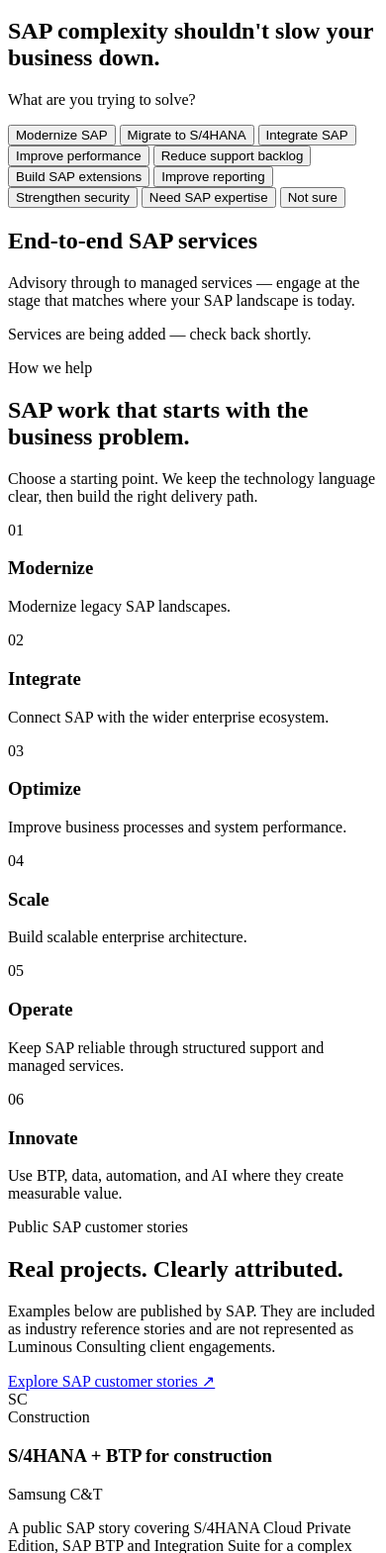
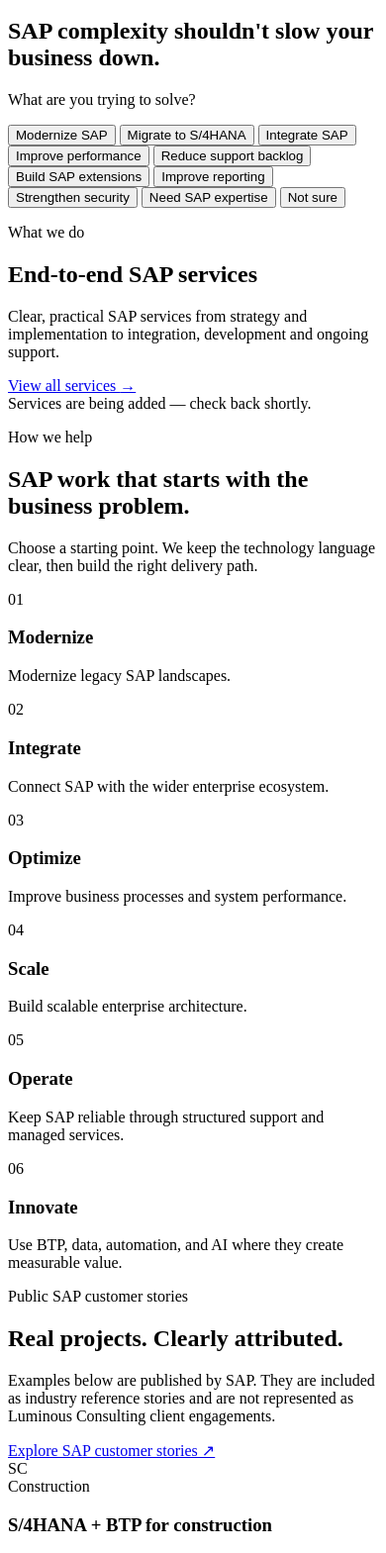
Before and after one commit to bhawanirathore7773/Luminous-consulting, a Django app: page / in a window 390 px wide. Shown: the part 3957-5526 px from the top of the page at 99% size. Run offline with Django 5.2, Linux system fonts and the light colour scheme; data that the repository does not hold is empty; some libraries are stand-ins or nearby versions.

Commit message:
Improve service cards with visual imagery and responsive UX

```diff
--- a/core/templates/core/partials/services_teaser.html
+++ b/core/templates/core/partials/services_teaser.html
@@ -1,23 +1,46 @@
-<section class="bg-white">
-    <div class="mx-auto max-w-7xl px-6 py-20">
-        <div class="max-w-xl">
-            <h2 class="text-3xl font-semibold tracking-tight text-navy-950">End-to-end SAP services</h2>
-            <p class="mt-4 text-ink/70">Advisory through to managed services — engage at the stage that matches where your SAP landscape is today.</p>
+<section class="bg-white" aria-labelledby="services-teaser-heading">
+    <div class="mx-auto max-w-7xl px-5 py-16 sm:px-6 md:py-20">
+        <div class="flex flex-col gap-5 md:flex-row md:items-end md:justify-between">
+            <div class="max-w-2xl">
+                <p class="text-sm font-semibold uppercase tracking-[0.16em] text-accent">What we do</p>
+                <h2 id="services-teaser-heading" class="mt-3 text-3xl font-semibold tracking-tight text-navy-950 md:text-4xl">End-to-end SAP services</h2>
+                <p class="mt-4 text-base leading-7 text-ink/70">Clear, practical SAP services from strategy and implementation to integration, development and ongoing support.</p>
+            </div>
+            <a href="/services/" class="inline-flex shrink-0 items-center text-sm font-semibold text-accent transition-transform hover:translate-x-1">View all services <span class="ml-2" aria-hidden="true">→</span></a>
         </div>
 
         {% if services %}
-            <div class="mt-10 grid gap-px overflow-hidden rounded-md border border-gray-200 bg-gray-200 sm:grid-cols-2 lg:grid-cols-4">
+            <div class="mt-10 grid gap-5 sm:grid-cols-2 lg:grid-cols-4">
                 {% for service in services %}
-                    <a href="{{ service.get_absolute_url }}" class="group flex flex-col gap-2 bg-white p-6 transition-colors hover:bg-gray-50">
-                        <p class="font-medium text-navy-950 group-hover:text-accent">{{ service.name }}</p>
-                        <p class="text-sm leading-relaxed text-ink/70">{{ service.short_summary }}</p>
+                    <a href="{{ service.get_absolute_url }}" class="group overflow-hidden rounded-2xl border border-gray-200 bg-white shadow-sm transition-all duration-300 hover:-translate-y-1 hover:border-accent/40 hover:shadow-xl focus:outline-none focus:ring-2 focus:ring-accent/40">
+                        <div class="relative aspect-[4/3] overflow-hidden bg-gray-100">
+                            {% if forloop.counter == 1 %}
+                                <img src="https://images.unsplash.com/photo-1556761175-b413da4baf72?auto=format&fit=crop&w=900&q=80" alt="SAP consulting and business advisory team" loading="lazy" class="h-full w-full object-cover transition-transform duration-500 group-hover:scale-105">
+                            {% elif forloop.counter == 2 %}
+                                <img src="https://images.unsplash.com/photo-1454165804606-c3d57bc86b40?auto=format&fit=crop&w=900&q=80" alt="SAP implementation and transformation planning" loading="lazy" class="h-full w-full object-cover transition-transform duration-500 group-hover:scale-105">
+                            {% elif forloop.counter == 3 %}
+                                <img src="https://images.unsplash.com/photo-1518770660439-4636190af475?auto=format&fit=crop&w=900&q=80" alt="Enterprise technology and SAP integration" loading="lazy" class="h-full w-full object-cover transition-transform duration-500 group-hover:scale-105">
+                            {% elif forloop.counter == 4 %}
+                                <img src="https://images.unsplash.com/photo-1558494949-ef010cbdcc31?auto=format&fit=crop&w=900&q=80" alt="Cloud infrastructure for SAP managed services" loading="lazy" class="h-full w-full object-cover transition-transform duration-500 group-hover:scale-105">
+                            {% elif forloop.counter == 5 %}
+                                <img src="https://images.unsplash.com/photo-1551288049-bebda4e38f71?auto=format&fit=crop&w=900&q=80" alt="SAP data and analytics" loading="lazy" class="h-full w-full object-cover transition-transform duration-500 group-hover:scale-105">
+                            {% else %}
+                                <img src="https://images.unsplash.com/photo-1451187580459-43490279c0fa?auto=format&fit=crop&w=900&q=80" alt="Enterprise digital technology services" loading="lazy" class="h-full w-full object-cover transition-transform duration-500 group-hover:scale-105">
+                            {% endif %}
+                            <div class="absolute inset-0 bg-gradient-to-t from-navy-950/70 via-transparent to-transparent opacity-70"></div>
+                            <span class="absolute right-4 bottom-4 flex h-10 w-10 items-center justify-center rounded-full bg-white text-navy-950 shadow-md transition-all duration-300 group-hover:bg-accent group-hover:text-white" aria-hidden="true">↗</span>
+                        </div>
+                        <div class="p-6">
+                            <p class="text-xs font-semibold uppercase tracking-[0.14em] text-accent">{{ forloop.counter|stringformat:"02d" }}</p>
+                            <h3 class="mt-2 text-lg font-semibold leading-7 text-navy-950 group-hover:text-accent">{{ service.name }}</h3>
+                            <p class="mt-3 text-sm leading-6 text-ink/70">{{ service.short_summary }}</p>
+                            <span class="mt-5 inline-flex text-sm font-semibold text-accent">Explore service <span class="ml-1 transition-transform group-hover:translate-x-1" aria-hidden="true">→</span></span>
+                        </div>
                     </a>
                 {% endfor %}
             </div>
         {% else %}
-            <div class="mt-10 rounded-md border border-dashed border-gray-300 px-6 py-12 text-center text-ink/60">
-                Services are being added — check back shortly.
-            </div>
+            <div class="mt-10 rounded-2xl border border-dashed border-gray-300 px-6 py-12 text-center text-ink/60">Services are being added — check back shortly.</div>
         {% endif %}
     </div>
 </section>
```
